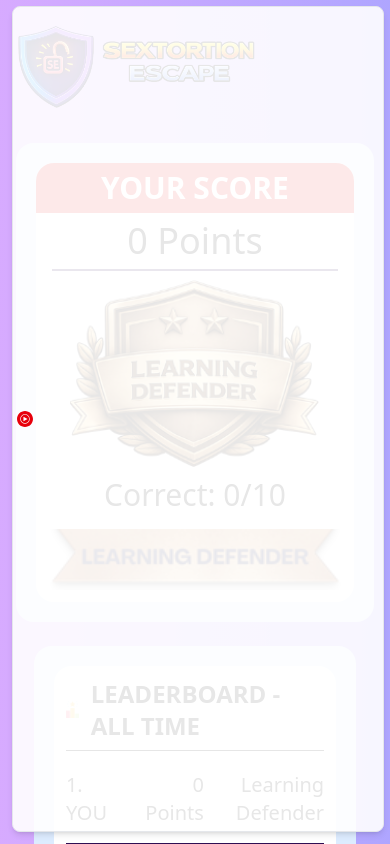
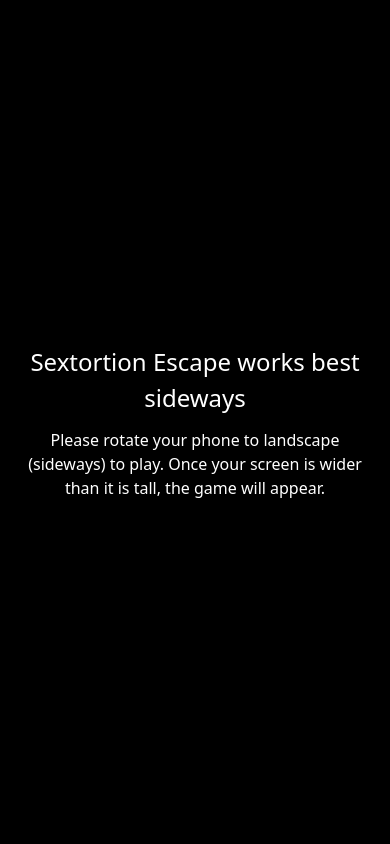
Before and after one commit to minmin1805/Sextortion-Escape-Game, a React app in the folder frontend/: page /endgame in a window 390 px wide. Shown: the top 844 px of the page. Built offline with nearby package versions, Linux system fonts and the light colour scheme; no server answers; the HTML template or start-up script is replaced by a standard one.

Commit message:
fixed bug the music button occupied the whole screen

```diff
--- a/frontend/src/App.jsx
+++ b/frontend/src/App.jsx
@@ -66,11 +66,23 @@
   }, [playClickSound, playButtonClickSound])
 
   return (
-    <>
+    <div className="se-orientation-shell">
+      {/* When a phone is held upright, show this overlay and effectively block the game */}
+      <div className="se-orientation-overlay">
+        <div>
+          <h1>Sextortion Escape works best sideways</h1>
+          <p>
+            Please rotate your phone to landscape (sideways) to play. Once your screen is wider than
+            it is tall, the game will appear.
+          </p>
+        </div>
+      </div>
+
+      {/* Normal app content (visible when not in portrait on small screens) */}
       <MusicRouteSync />
       {showMusicToggle && <MusicToggleButton />}
       <Routes>
-      <Route path='/' element={<ContentWarningPage />} />
+        <Route path='/' element={<ContentWarningPage />} />
         <Route path='/welcome' element={<WelcomePage />} />
         <Route path='/frame1' element={<Frame1 />} />
         <Route path='/frame2' element={<Frame2 />} />
@@ -79,7 +91,7 @@
         <Route path='/instructions' element={<InstructionPage />} />
         <Route path='/endgame' element={<EndgamePage />} />
       </Routes>
-    </>
+    </div>
   )
 }
 
--- a/frontend/src/components/MusicToggleButton.jsx
+++ b/frontend/src/components/MusicToggleButton.jsx
@@ -10,7 +10,7 @@
       type="button"
       onClick={toggleMusic}
       data-skip-global-click-sound
-      className="fixed bottom-3 left-3 max-[430px]:top-1.5 max-[430px]:right-1.5 z-50 flex items-center gap-1.5 max-[430px]:gap-0 px-2.5 py-2 max-[430px]:px-1 max-[430px]:py-0.5 rounded-lg max-[430px]:rounded-md bg-white/90 hover:bg-white shadow-md border border-gray-200 transition-colors"
+      className="fixed bottom-3 left-3 max-[430px]:bottom-auto max-[430px]:left-auto max-[430px]:top-1.5 max-[430px]:right-1.5 z-50 flex items-center gap-1.5 max-[430px]:gap-0 px-2.5 py-2 max-[430px]:px-1 max-[430px]:py-0.5 rounded-lg max-[430px]:rounded-md bg-white/90 hover:bg-white shadow-md border border-gray-200 transition-colors"
       aria-label={isPlaying ? 'Mute music' : 'Play music'}
       title={isPlaying ? 'Mute music' : 'Play music'}
     >
--- a/frontend/src/index.css
+++ b/frontend/src/index.css
@@ -122,3 +122,46 @@
     @apply bg-background text-foreground;
     }
 }
+
+/* ===== Mobile orientation guard: require landscape for gameplay ===== */
+
+html,
+body,
+#root {
+  height: 100%;
+}
+
+.se-orientation-shell {
+  position: relative;
+  min-height: 100vh;
+}
+
+.se-orientation-overlay {
+  display: none;
+}
+
+@media (orientation: portrait) and (max-width: 1024px) {
+  .se-orientation-overlay {
+    position: fixed;
+    inset: 0;
+    display: flex;
+    flex-direction: column;
+    align-items: center;
+    justify-content: center;
+    padding: 1.5rem;
+    background: #000000;
+    color: #ffffff;
+    text-align: center;
+    z-index: 9999;
+  }
+
+  .se-orientation-overlay h1 {
+    font-size: 1.5rem;
+    margin-bottom: 0.75rem;
+  }
+
+  .se-orientation-overlay p {
+    font-size: 1rem;
+    max-width: 22rem;
+  }
+}
```
